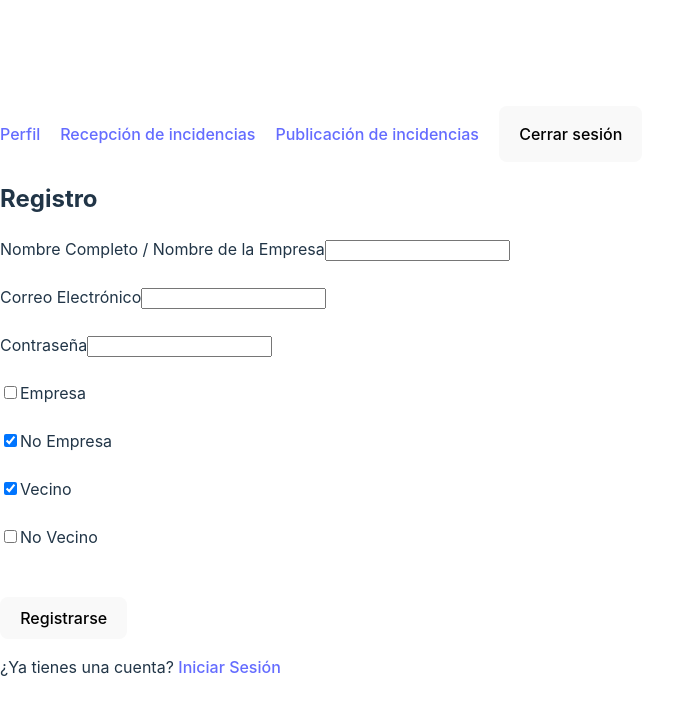
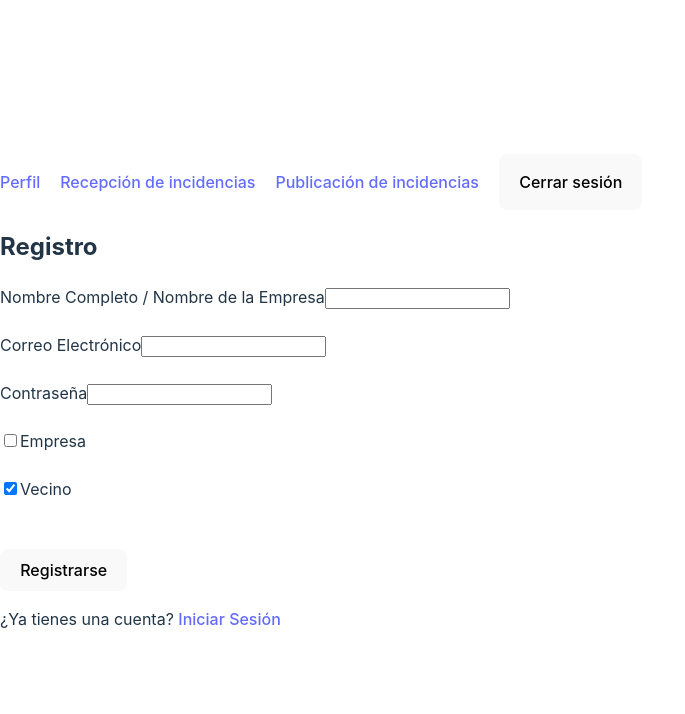
Before and after one commit to cristinamedrom/sos-vecinal, a React (Vite) app: page /signup in a window 1280 px wide. Shown: the top 714 px of the page, without its empty margins (0-685 px from the left). Built offline with nearby package versions, Linux system fonts and the light colour scheme; no server answers.

Commit message:
mejoras de ultima hora

```diff
--- a/src/paginas/PublicacionIncidencia.jsx
+++ b/src/paginas/PublicacionIncidencia.jsx
@@ -14,6 +14,25 @@ const PublicacionIncidencia = () => {
   const { register, handleSubmit, reset, formState: { errors } } = useForm();
   const [userCommunity, setUserCommunity] = useState('');
 
+  const fetchIncidencias = async (community) => {
+    setLoading(true);
+    const q = query(
+      collection(db, 'incidents'),
+      where('community', '==', community),
+      orderBy('createdAt', 'desc')
+    );
+
+    try {
+      const querySnapshot = await getDocs(q);
+      const incidenciasData = querySnapshot.docs.map(doc => ({ id: doc.id, ...doc.data() }));
+      setIncidencias(incidenciasData);
+    } catch (error) {
+      console.error('Error al obtener las incidencias:', error);
+    } finally {
+      setLoading(false);
+    }
+  };
+
   useEffect(() => {
     const fetchUserDetails = async () => {
       if (currentUser?.email) {
@@ -28,24 +47,6 @@ const PublicacionIncidencia = () => {
         } else {
           console.log("No se encontró la comunidad del usuario.");
         }
-      }
-    };
-
-    const fetchIncidencias = async (community) => {
-      const q = query(
-        collection(db, 'incidents'),
-        where('community', '==', community),
-        orderBy('createdAt', 'desc')
-      );
-
-      try {
-        const querySnapshot = await getDocs(q);
-        const incidenciasData = querySnapshot.docs.map(doc => ({ id: doc.id, ...doc.data() }));
-        setIncidencias(incidenciasData);
-      } catch (error) {
-        console.error('Error al obtener las incidencias:', error);
-      } finally {
-        setLoading(false);
       }
     };
 
@@ -66,6 +67,7 @@ const PublicacionIncidencia = () => {
         createdAt: new Date()
       });
       reset();
+      fetchIncidencias(userCommunity);
     } catch (error) {
       console.error('Error al publicar la incidencia:', error);
     }
--- a/src/paginas/SignUp.jsx
+++ b/src/paginas/SignUp.jsx
@@ -2,7 +2,7 @@ import React, { useState } from 'react';
 import { Link, useNavigate } from 'react-router-dom';
 import { createUserWithEmailAndPassword } from 'firebase/auth';
 import { auth, db } from '../config/firebase';
-import { doc, setDoc } from 'firebase/firestore'; // Cambio aquí para usar doc y setDoc
+import { doc, setDoc } from 'firebase/firestore';
 
 const SignUp = () => {
   const navigate = useNavigate();
@@ -15,13 +15,11 @@ const SignUp = () => {
   const handleRegistro = async (e) => {
     e.preventDefault();
     try {
-      // Registra el usuario con Firebase Auth
       const userCredential = await createUserWithEmailAndPassword(auth, email, password);
 
-      // Ahora, crea un documento en Firestore usando el correo electrónico como identificador
-      await setDoc(doc(db, "users", email), { // Nota el cambio aquí para crear el documento
+      await setDoc(doc(db, "users", email), {
         fullName: fullName,
-        email: email, // Usar el email como ID permite un fácil acceso y vinculación
+        email: email,
         isCompany: isCompany,
         isResident: isResident
       });
@@ -38,37 +36,23 @@ const SignUp = () => {
       <form onSubmit={handleRegistro}>
         <label>Nombre Completo / Nombre de la Empresa</label>
         <input type="text" value={fullName} onChange={(e) => setFullName(e.target.value)} required />
-        <br />
-        <br />
+        <br /><br />
         <label>Correo Electrónico</label>
         <input type="email" value={email} onChange={(e) => setEmail(e.target.value)} required />
-        <br />
-        <br />
+        <br /><br />
         <label>Contraseña</label>
         <input type="password" value={password} onChange={(e) => setPassword(e.target.value)} required />
-        <br />
-        <br />
+        <br /><br />
         <div>
           <input type="checkbox" checked={isCompany} onChange={(e) => setIsCompany(e.target.checked)} />
           <label>Empresa</label>
         </div>
         <br />
         <div>
-          <input type="checkbox" checked={!isCompany} onChange={(e) => setIsCompany(!e.target.checked)} />
-          <label>No Empresa</label>
-        </div>
-        <br />
-        <div>
           <input type="checkbox" checked={isResident} onChange={(e) => setIsResident(e.target.checked)} />
           <label>Vecino</label>
         </div>
-        <br />
-        <div>
-          <input type="checkbox" checked={!isResident} onChange={(e) => setIsResident(!e.target.checked)} />
-          <label>No Vecino</label>
-        </div>
-        <br />
-        <br />
+        <br /><br />
         <button type="submit">Registrarse</button>
       </form>
 
```
